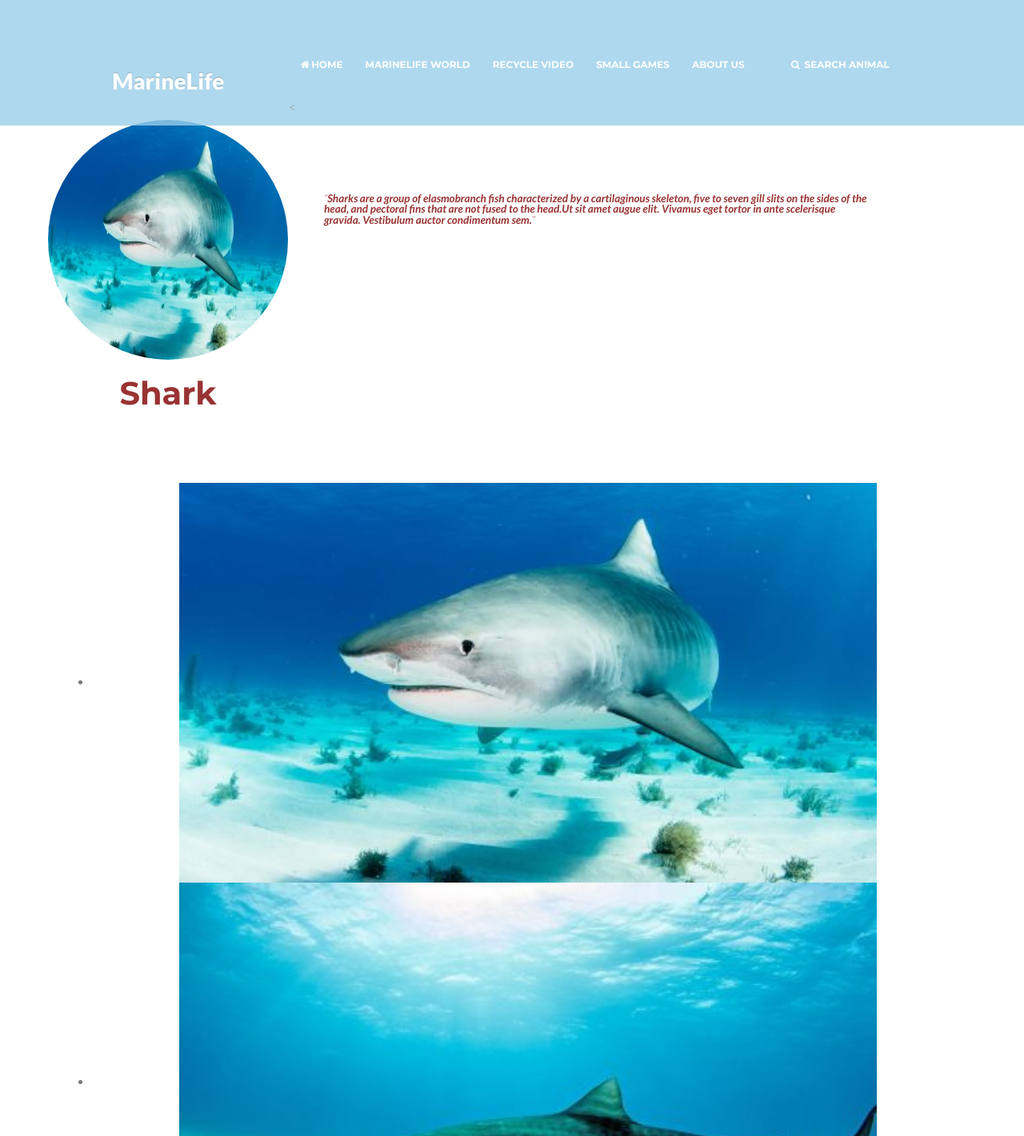
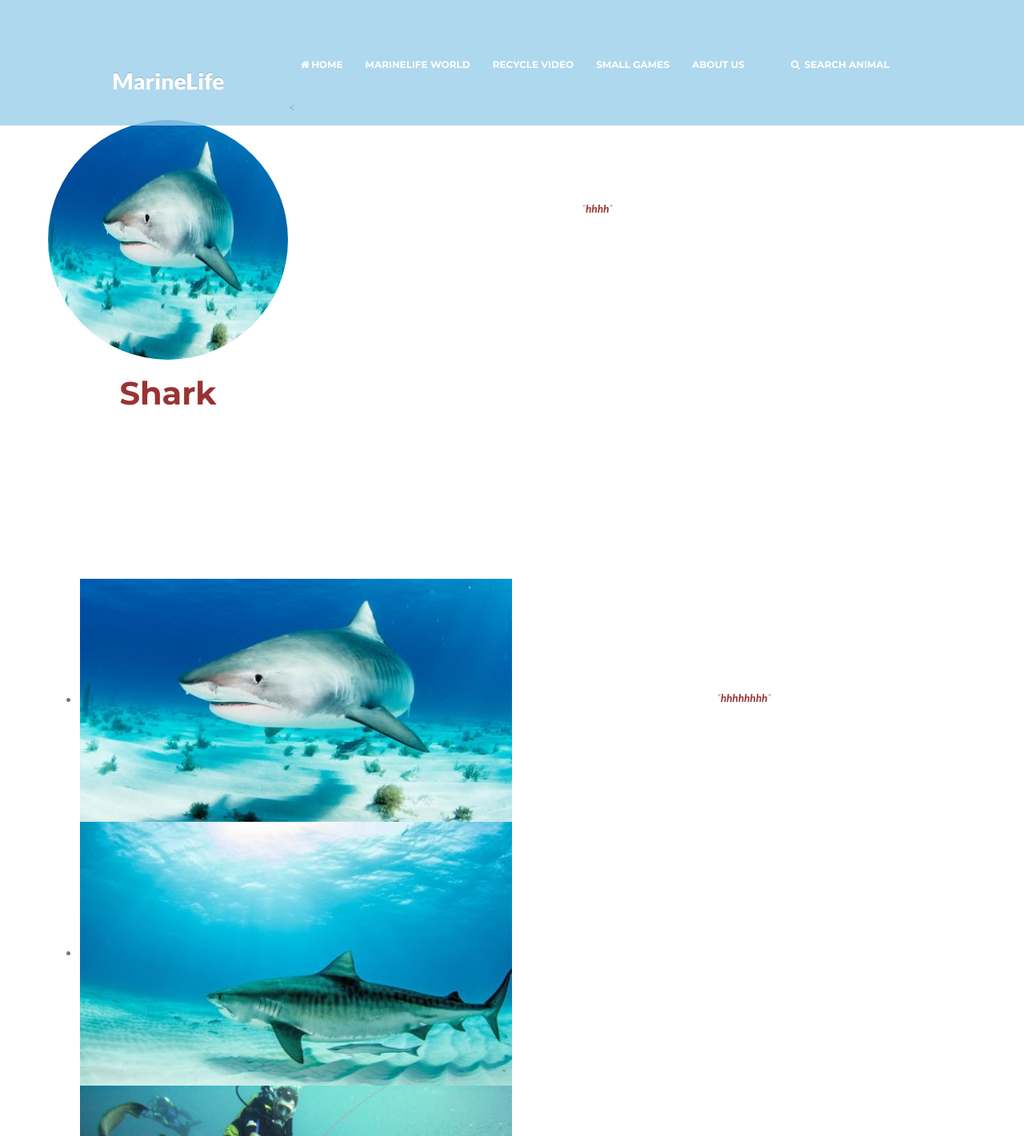
Before and after one commit to Royaaaaaa/IEProject, a Django app: page /1 in a window 1280 px wide. Shown: the top 1421 px of the page at 80% size. Run offline with Django 3.2, Linux system fonts and the light colour scheme; data comes from the database, SQL or seed files in the repository; some libraries are stand-ins or nearby versions.

Commit message:
detail page

```diff
--- a/APP01/models.py
+++ b/APP01/models.py
@@ -10,7 +10,7 @@ class Type(models.Model):
 class Animal(models.Model):
   aName=models.CharField(max_length=28)
   aType=models.ForeignKey(Type,on_delete=models.CASCADE)
-  aHabitat=models.CharField(max_length=40)
+  aHabitat=models.CharField(max_length=1000)
   aSize=models.CharField(max_length=20)
   aDetail=models.CharField(max_length=10000,default='hhhh')
 
--- a/IEProject/settings.py
+++ b/IEProject/settings.py
@@ -25,7 +25,7 @@ SECRET_KEY = '4t7f!9@3)n^c=+_#xt9k%r#i^k72c=r7(603r)_4af02f%wv-l'
 # SECURITY WARNING: don't run with debug turned on in production!
 DEBUG = True
 
-ALLOWED_HOSTS = ['marinelife-236514.appspot.com']
+ALLOWED_HOSTS = ['marinelife-236514.appspot.com','127.0.0.1']
 
 
 # Application definition
@@ -163,7 +163,7 @@ USE_TZ = True
 # https://docs.djangoproject.com/en/2.1/howto/static-files/
 
 STATIC_URL = '/static/'
-STATIC_ROOT = 'static'
+# STATIC_ROOT = 'static'
 STATICFILES_DIRS = (
      os.path.join(BASE_DIR,'static'),
 )
--- a/templates/app01/marinefamily.html
+++ b/templates/app01/marinefamily.html
@@ -7,7 +7,7 @@
         margin: 5px;
         border: 0px solid #ccc;
         float: left;
-        width: 250px;
+        width: 25%;
         height: 300px;
         justify-content: center;
     }
--- a/templates/app01/marinelife.html
+++ b/templates/app01/marinelife.html
@@ -21,7 +21,7 @@
 
     div.gallery img {
         cursor: pointer;
-         transition: all 1s;
+         transition: all 0.5s;
          {#border-radius: 50%;#}
 
     }
--- a/templates/app01/showDetail.html
+++ b/templates/app01/showDetail.html
@@ -14,10 +14,15 @@
         font-size: 40px;
         text-align: center;
     }
-    div.slide img{
-        width: 80%;
+    div.Picturecontainer{
+        width: 50%;
         height: 500px;
     }
+    div.Picturecontainer img{
+        width: 100%;
+        height: 100%;
+    }
+
 
     #map {
         height: 200px;  /* The height is 400 pixels */
@@ -40,7 +45,7 @@
     <link href="{% static 'app01/css/bootstrap-theme.css'%}" rel="stylesheet" />
     <link rel="stylesheet" href="{% static 'app01/css/slippry.css' %}">
     <link href="{% static 'app01/css/style.css'%}" rel="stylesheet" />
-    <link rel="stylesheet" href="{% static 'app01/color/default.css'%}">
+{#    <link rel="stylesheet" href="{% static 'app01/color/default.css'%}">#}
     <!-- HTML5 shim, for IE6-8 support of HTML5 elements -->
     <!--[if lt IE 9]>
          <script src="http://html5shim.googlecode.com/svn/trunk/html5.js"></script>
@@ -77,7 +82,7 @@
       <a class="navbar-brand" href="index.html">MarineLife</a>
     </div>
 
-  <ul class="nav nav-pills">
+  <ul class="nav nav-pills" >
         <li><a href="index"><i class="fa fa-fw fa-home"></i>Home</a><</li>
         <li><a href="marinefamily">MarineLife World</a></li>
         <li><a href="recyclevideo">Recycle Video</a></li>
@@ -127,55 +132,69 @@
   <div class="col-sm-12 col-md-12 col-lg-6 col-xl-8">
 
     <div class="tm-flex-center p-5">
-      {% if animal.aName == "shark" %}
-          <q class="tm-quote tm-text-color-primary"><b>Sharks are a group of elasmobranch fish characterized by a cartilaginous skeleton, five to seven gill slits on the sides of the head, and pectoral fins that are not fused to the head.Ut sit amet augue elit. Vivamus eget tortor in ante scelerisque gravida. Vestibulum auctor condimentum sem.</b></q>
-      {% endif %}
 
-      {% if animal.aName == "Flatback turtle" %}
-          <q class="tm-quote tm-text-color-primary"><b>The Australian flatback sea turtle is a species of sea turtle in the family Cheloniidae. The species is endemic to the sandy beaches and shallow coastal waters of the Australian continental shelf. This turtle gets its common name from the fact that its shell has a flattened or lower dome than the other sea turtles.</b></q>
-      {% endif %}
+      <q class="tm-quote tm-text-color-primary"><b>{{ animal.aDetail }}</b></q>
 
     </div>
   </div>
 </section>
 
  <!-- slide secion -->
-<section id="intro">
+ <section class="row tm-section">
+
+<div class="Picturecontainer">
+  <section id="intro">
     {% if animal.aName == "shark" %}
 			<ul id="slippry-slider">
-            <div class="slide">
+
 			  <li>
-				<a ><img src="{% static 'app01/img/shark1.jpg' %}" alt="The population of shark in Australia is 1000."></a>
+				<a ><img  src="{% static 'app01/img/shark1.jpg' %}" width=100% height=100%></a>
 			  </li>
 			  <li>
-				<a><img src="{% static 'app01/img/shark2.jpg' %}" alt="The number is decreasing because of white pollution."></a>
+				<a><img src="{% static 'app01/img/shark2.jpg' %}" width="100%" height=100%></a>
 			  </li>
 			  <li>
-				<a><img src="{% static 'app01/img/portfolio/pollution_shark1.jpg' %}" alt="There are 100 sharks died from pollution every year."></a>
+				<a><img src="{% static 'app01/img/portfolio/pollution_shark1.jpg' %}" width="100%" height="100%"></a>
 			  </li>
               <li>
-				<a><img src="{% static 'app01/img/portfolio/pollution_shark2.jpg' %}" alt="We need to protect them."></a>
+				<a><img src="{% static 'app01/img/portfolio/pollution_shark2.jpg' %}" width="100%" height="100%"></a>
 			  </li>
-            </div>
+
 			</ul>
     {% endif %}
 
     {% if animal.aName == "Flatback turtle" %}
 			<ul id="slippry-slider">
-            <div class="slide">
+            <div class="Picturecontainer">
 			  <li>
-				<a ><img src="{% static 'app01/img/Flatback turtle1.jpg' %}" alt="The population of flatback turtle in Australia is 1000."></a>
+				<a ><img src="{% static 'app01/img/Flatback turtle1.jpg' %}" width="100%" height="100%"></a>
 			  </li>
 			  <li>
-				<a><img src="{% static 'app01/img/Flatback turtle2.jpg' %}" alt="The number is decreasing because of white pollution."></a>
+				<a><img src="{% static 'app01/img/Flatback turtle2.jpg' %}" width="100%" height="100%"></a>
 			  </li>
             </div>
 			</ul>
     {% endif %}
 </section>
+</div>
+<div class="col-sm-12 col-md-12 col-lg-6 col-xl-6">
+
+    <div class="tm-flex-center p-5">
+      <q class="tm-quote tm-text-color-primary"><b>{{ animal.aDetail }}{{ animal.aDetail }}</b></q>
+    </div>
+</div>
+</section>
+
 
      <!--- google map secion -->
  <section class="row tm-section">
+
+  <div class="col-sm-12 col-md-12 col-lg-6 col-xl-6">
+
+    <div class="tm-flex-center p-5">
+          <q class="tm-quote tm-text-color-primary"><b>{{ animal.aHabitat }}</b></q>
+    </div>
+  </div>
 
   <!--The div element for the map -->
     <div id="map"></div>
@@ -204,23 +223,6 @@ function initMap() {
     src="https://maps.googleapis.com/maps/api/js?key=AIzaSyD7ZGxAWKGweQBCNoQWfIs75Do3oia5ZJA&callback=initMap">
     </script>
 
-  <div class="col-sm-12 col-md-12 col-lg-6 col-xl-8">
-
-    <div class="tm-flex-center p-5">
-{#       <p>Type: {{ animal.aType }}</p>#}
-{#        <p>Size: {{ animal.aSize }} cm</p>#}
-{#        <p>Habitat:{{ animal.aHabitat }}</p>#}
-{#        <p>Detail:{{ animal.aDetail }}</p>#}
-      {% if animal.aName == "shark" %}
-          <q class="tm-quote tm-text-color-primary"><b>Sharks are a group of elasmobranch fish characterized by a cartilaginous skeleton, five to seven gill slits on the sides of the head, and pectoral fins that are not fused to the head.Ut sit amet augue elit. Vivamus eget tortor in ante scelerisque gravida. Vestibulum auctor condimentum sem.</b></q>
-      {% endif %}
-
-      {% if animal.aName == "Flatback turtle" %}
-          <q class="tm-quote tm-text-color-primary"><b>The flatback sea turtle can be found along the coastal waters of Northern Australia, the Tropic of Capricorn, and the coastal areas of Papua New Guinea. Its distribution within Australia is in the areas of eastern Queensland, Torres Strait and Gulf of Carpentaria, Northern Territory, and Western Australia.</b></q>
-      {% endif %}
-
-    </div>
-  </div>
 </section>
 
 <script src="{% static 'app01/js/jquery-1.9.1.min.js'%}"></script>
```
Also changed, not shown: APP01/migrations/0004_auto_20190404_0841.py (added).
